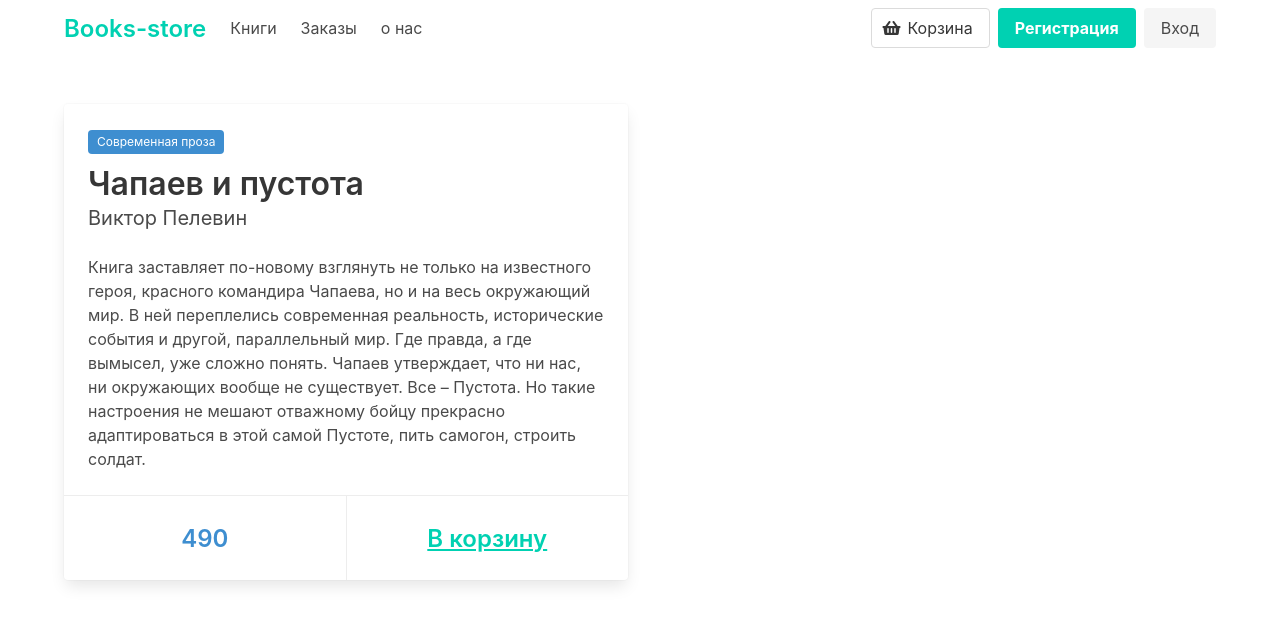
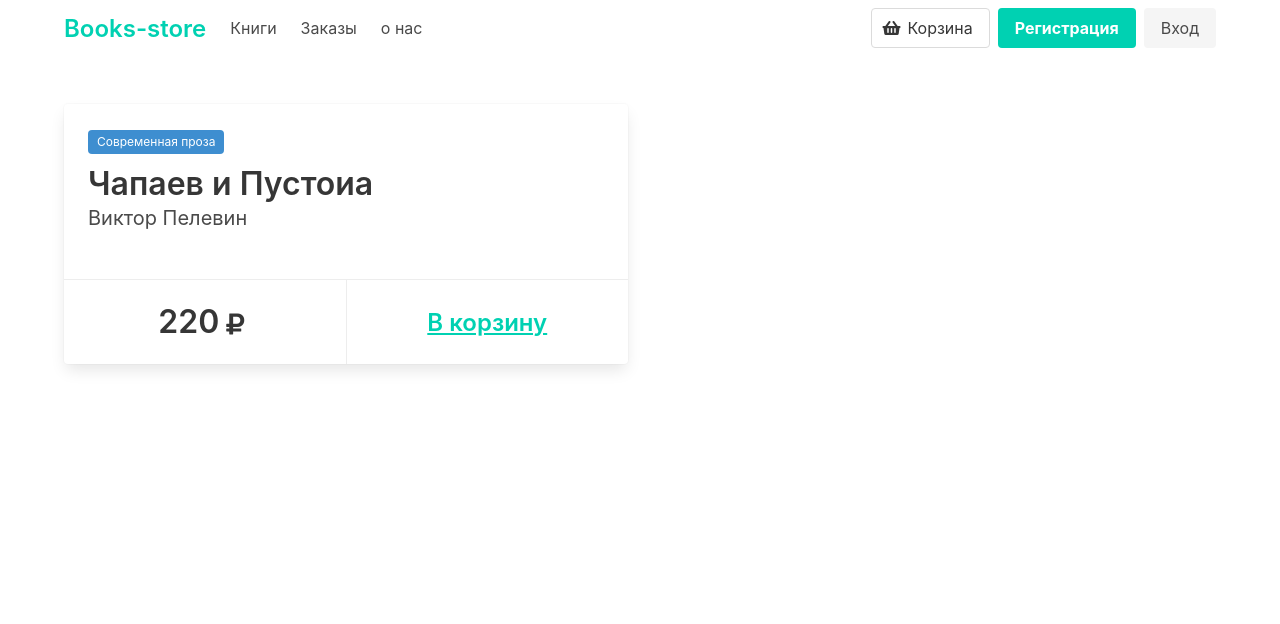
Before and after one commit to Prokshin/book-store, a React (Create React App) app in the folder book-store.frontend/: page / in a window 1280 px wide. Shown: the top 624 px of the page. Built offline with nearby package versions, Linux system fonts and the light colour scheme; a small style sheet from the web is missing.

Commit message:
инициализация redux

```diff
--- a/book-store.frontend/package.json
+++ b/book-store.frontend/package.json
@@ -4,6 +4,7 @@
   "private": true,
   "dependencies": {
     "@fortawesome/fontawesome-free": "^5.15.1",
+    "@reduxjs/toolkit": "^1.4.0",
     "@testing-library/jest-dom": "^5.11.4",
     "@testing-library/react": "^11.1.0",
     "@testing-library/user-event": "^12.1.10",
@@ -49,6 +50,7 @@
     ]
   },
   "devDependencies": {
+    "@types/react-redux": "^7.1.11",
     "@types/react-router-dom": "^5.1.6"
   }
 }
--- /dev/null
+++ b/book-store.frontend/src/components/books/BooksItem.tsx
@@ -0,0 +1,53 @@
+import React from 'react';
+
+interface IBooksItemProps {
+	id: number;
+	title: string;
+	description?: string;
+	price: number;
+	authorName?: string;
+	categoryName?: string;
+}
+
+export const BooksItem: React.FC<IBooksItemProps> = (props) => {
+	const {id, title, description, price, authorName, categoryName} = props;
+	return (
+		<div className="column is-6">
+			<div className="card">
+				<div className="card-content">
+					<span className="tag is-info">{categoryName}</span>
+					<h1 className="title mt-3">
+						{title}
+					</h1>
+
+					<p className="subtitle">
+						{authorName}
+					</p>
+
+					<p className="is-text">
+						{description}
+					</p>
+
+
+				</div>
+				<footer className="card-footer">
+					<p className="card-footer-item">
+								  <span>
+									<h1 className="is-size-3 title">
+										{price}
+										<span className="icon is-medium is-size-4">
+											<i className="fas fa-ruble-sign"/>
+										</span>
+									</h1>
+								  </span>
+					</p>
+					<p className="card-footer-item">
+								  <span>
+									  <button className="button is-text title is-size-4 has-text-primary">В корзину</button>
+								  </span>
+					</p>
+				</footer>
+			</div>
+		</div>
+	)
+}
--- /dev/null
+++ b/book-store.frontend/src/components/books/BooksList.tsx
@@ -0,0 +1,25 @@
+import React from 'react';
+import {useSelector} from 'react-redux';
+import {getBooksSelector, getIsLoadingSelector} from '../../selectors/booksSelectors';
+import {BooksItem} from './BooksItem';
+
+export const BooksList = () => {
+	const books = useSelector(getBooksSelector);
+	const isLoading = useSelector(getIsLoadingSelector)
+	return (
+		<div className="columns is-multiline ">
+			{
+				books?.map(book => (
+					<BooksItem
+						id={book.id}
+						title={book.title}
+						description={book.description || ''}
+						price={book.price}
+						authorName={`${book.author?.firstName} ${book.author?.lastName}`}
+						categoryName={book.category?.name || ''}
+					/>
+				))
+			}
+		</div>
+	)
+}
--- /dev/null
+++ b/book-store.frontend/src/core/store.ts
@@ -0,0 +1,16 @@
+import {configureStore, createSlice, PayloadAction} from '@reduxjs/toolkit'
+import booksSliceReducer from '../slices/booksSlice';
+const slice = createSlice({
+	name: 'test',
+	initialState: 0,
+	reducers: {
+		increment: (state, action: PayloadAction<number>) => state + action.payload
+	}
+})
+
+export const store = configureStore({
+	reducer: {
+		books: booksSliceReducer
+	}
+})
+export type RootState = ReturnType<typeof store.getState>
--- a/book-store.frontend/src/index.tsx
+++ b/book-store.frontend/src/index.tsx
@@ -2,13 +2,17 @@ import React from 'react';
 import ReactDOM from 'react-dom';
 import '@fortawesome/fontawesome-free/css/all.min.css'
 import App from './App';
+import {Provider} from 'react-redux'
 import reportWebVitals from './reportWebVitals';
+import {store} from './core/store';
 
 ReactDOM.render(
-  <React.StrictMode>
-    <App />
-  </React.StrictMode>,
-  document.getElementById('root')
+	<React.StrictMode>
+		<Provider store={store}>
+			<App/>
+		</Provider>
+	</React.StrictMode>,
+	document.getElementById('root')
 );
 
 // If you want to start measuring performance in your app, pass a function
--- a/book-store.frontend/src/pages/HomePage.tsx
+++ b/book-store.frontend/src/pages/HomePage.tsx
@@ -1,45 +1,11 @@
 import React from 'react';
+import {BooksList} from '../components/books/BooksList';
 
 export const HomePage = () => {
 	return (
 		<>
 			<section>
-				<div className="columns is-multiline ">
-					<div className="column is-6">
-						<div className="card">
-							<div className="card-content">
-								<span className="tag is-info">Современная проза</span>
-								<h1 className="title mt-3">
-									Чапаев и пустота
-								</h1>
-
-								<p className="subtitle">
-									Виктор Пелевин
-								</p>
-
-								<p className="is-text">
-									Книга заставляет по-новому взглянуть не только на известного героя, красного командира Чапаева, но и на весь окружающий мир. В ней переплелись современная реальность, исторические события и другой, параллельный мир.
-									Где правда, а где вымысел, уже сложно понять. Чапаев утверждает, что ни нас, ни окружающих вообще не существует. Все – Пустота. Но такие настроения не мешают отважному бойцу прекрасно адаптироваться в этой самой Пустоте, пить самогон, строить солдат.
-								</p>
-
-
-							</div>
-							<footer className="card-footer">
-								<p className="card-footer-item">
-								  <span>
-									<h1 className="is-size-4 title has-text-info">490</h1>
-								  </span>
-								</p>
-								<p className="card-footer-item">
-								  <span>
-									  <button className="button is-text title is-size-4 has-text-primary">В корзину</button>
-								  </span>
-								</p>
-							</footer>
-						</div>
-					</div>
-				</div>
-
+				<BooksList/>
 			</section>
 		</>
 	)
--- /dev/null
+++ b/book-store.frontend/src/selectors/booksSelectors.ts
@@ -0,0 +1,7 @@
+import {RootState} from '../core/store';
+import {createSelector} from '@reduxjs/toolkit';
+
+const books = (state:RootState) => state.books;
+
+export const getBooksSelector = createSelector(books, data => data.books);
+export const getIsLoadingSelector = createSelector(books, data => data.loading);
--- /dev/null
+++ b/book-store.frontend/src/slices/booksSlice.ts
@@ -0,0 +1,39 @@
+import {createSlice, PayloadAction} from '@reduxjs/toolkit';
+import {Book} from '../types/CommonTypes';
+
+
+interface IBookSliceState {
+	books: Book[];
+	loading: boolean;
+}
+
+const initialState: IBookSliceState = {
+	books: [
+		{
+			id: 1,
+			title: "Чапаев и Пустоиа",
+			price: 220,
+			category: {
+				id: 1,
+				name: 'Современная проза'
+			},
+			author: {
+				id: 1,
+				firstName: "Виктор",
+				lastName: 'Пелевин'
+			}
+		}
+	],
+	loading: false
+}
+
+export const bookSlice = createSlice({
+	name: 'test',
+	initialState,
+	reducers: {
+
+	}
+})
+
+export const actions = bookSlice.actions
+export default bookSlice.reducer
--- /dev/null
+++ b/book-store.frontend/src/types/CommonTypes.ts
@@ -0,0 +1,21 @@
+export type Book = {
+	id: number;
+	title: string;
+	description?: string;
+	category?: Category;
+	author?: Author;
+	price: number;
+}
+
+export type Category = {
+	id: number;
+	name: string;
+	description?: string;
+}
+
+export type Author = {
+	id: number;
+	firstName: string;
+	lastName: string;
+	bio?: string;
+}
```
Also changed, not shown: 1 other file (tests, documents, lock files or other folders).
